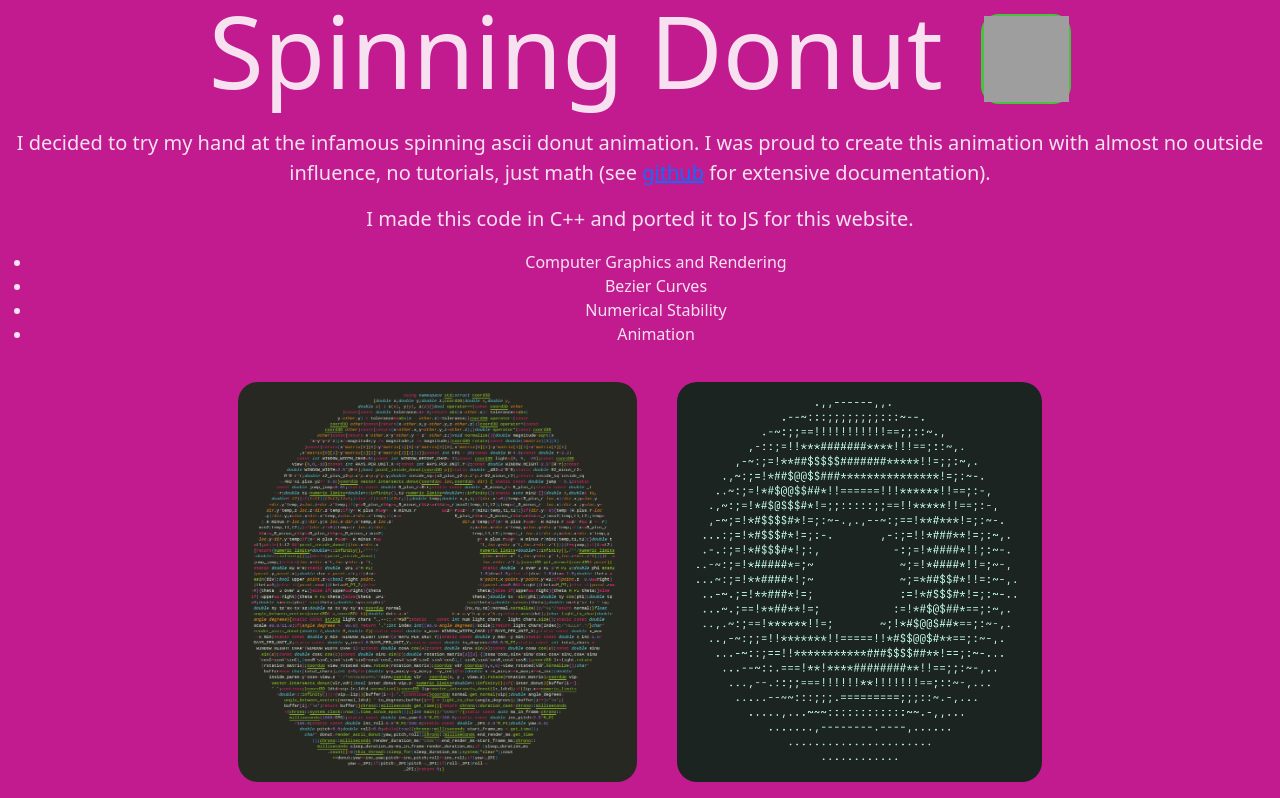
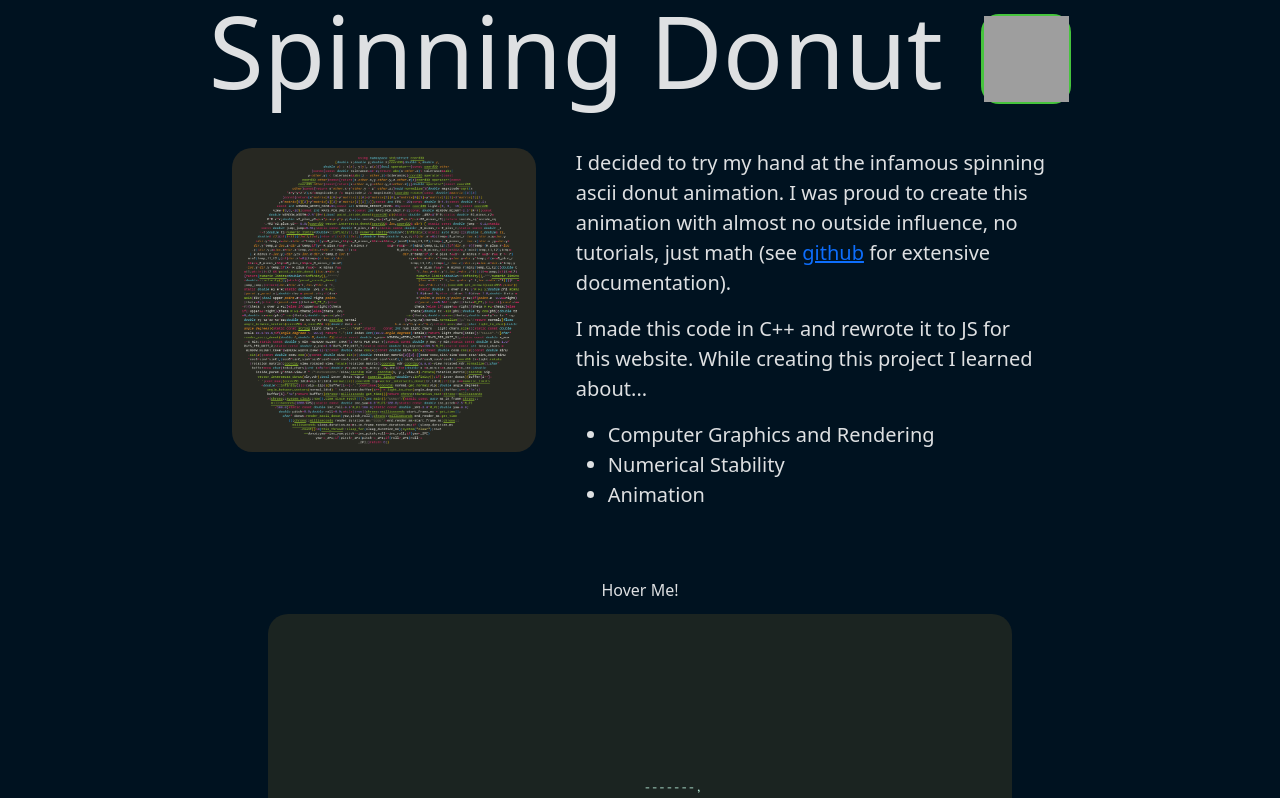
Before and after one commit to HaydenDippL/Portfolio, a React (Vite) app: page / in a window 1280 px wide. Shown: the part 8140-8938 px from the top of the page. Built offline with nearby package versions, Linux system fonts and the light colour scheme; grey boxes are pictures that could not be loaded.

Commit message:
added donut section

```diff
--- a/src/components/projects/Donut.jsx
+++ b/src/components/projects/Donut.jsx
@@ -48,7 +48,6 @@
                 if (roll > _2PI) roll -= _2PI
                 set_angles({yaw: yaw, pitch: pitch, roll: roll})
             }
-
         }
 
         function desired_angles(relative_pos) {
@@ -59,29 +58,6 @@
                 yaw: max_yaw * relative_pos.y,
                 pitch: -max_pitch * relative_pos.x
             }
-        }
-
-        // Define initial state (yaw_speed, pitch_speed)
-        const initialState = { yawSpeed: 0.5, pitchSpeed: 0.3 };
-
-        // Define final state (yaw, pitch)
-        const finalState = { yaw: 45, pitch: 30 };
-
-        // Determine control points based on initial and final states
-        const controlPoint1 = { yawSpeed: 0.5, pitchSpeed: 0.3 }; // Initial state
-        const controlPoint2 = { yawSpeed: 0.1, pitchSpeed: 0.1 }; // Intermediate control point
-        const controlPoint3 = { yawSpeed: 0, pitchSpeed: 0 }; // Final state
-
-        // Calculate Bezier curve
-        function calculateBezier(t) {
-            const yawSpeed = bezier(t, initialState.yawSpeed, controlPoint1.yawSpeed, controlPoint2.yawSpeed, controlPoint3.yawSpeed, finalState.yaw);
-            const pitchSpeed = bezier(t, initialState.pitchSpeed, controlPoint1.pitchSpeed, controlPoint2.pitchSpeed, controlPoint3.pitchSpeed, finalState.pitch);
-            return { yawSpeed, pitchSpeed };
-        }
-
-        // Bezier interpolation function
-        function bezier(t, p0, p1, p2, p3, p4) {
-            return (1 - t) * (1 - t) * (1 - t) * (1 - t) * p0 + 4 * (1 - t) * (1 - t) * (1 - t) * t * p1 + 6 * (1 - t) * (1 - t) * t * t * p2 + 4 * (1 - t) * t * t * t * p3 + t * t * t * t * p4;
         }
 
         animate_donut()
@@ -96,39 +72,40 @@
         })
     }
 
-    return <div className='centered light-text' style={{backgroundColor: '#c21b8f'}}>
+    return <div className='centered light-text' style={{backgroundColor: '#001220'}}>
         <div className='hbox'>
             <h1 className='title'>Spinning Donut</h1>
             <div style={{marginLeft: '3vw'}}>
                 <GitHubLink link={DONUT_GIT_REPO_URL} size={90}/>
             </div>
         </div>
-        <div>
-            <p className='text'>I decided to try my hand at the infamous spinning ascii donut animation. I was proud to create this animation with almost no outside influence, no tutorials, just math (see <a href={DONUT_GIT_REPO_URL} target='_blank'>github</a> for extensive documentation).</p>
-            <p className='text'>I made this code in C++ and ported it to JS for this website.</p>
-            <ul>
-                <li>Computer Graphics and Rendering</li>
-                <li>Bezier Curves</li>
-                <li>Numerical Stability</li>
-                <li>Animation</li>
-            </ul>
+        <div className='centered'>
+            <div className='vbox'>
+                <div className='hbox'>
                     <img src={DonutCode} style={{
-                height: '50vh',
+                        height: '38vh',
                         width: 'auto',
                         margin: '20px',
                         borderRadius: '20px'
                     }}/>
-            <img src={SpinningDonut} style={{
-                height: '50vh',
-                width: 'auto',
-                margin: '20px',
-                borderRadius: '20px'
-            }}/>
+                    <div className='left' style={{width: '40vw'}}>
+                        <p className='text'>I decided to try my hand at the infamous spinning ascii donut animation. I was proud to create this animation with almost no outside influence, no tutorials, just math (see <a href={DONUT_GIT_REPO_URL} target='_blank'>github</a> for extensive documentation).</p>
+                        <p className='text'>I made this code in C++ and rewrote it to JS for this website. While creating this project I learned about...</p>
+                        <ul className='text'>
+                            <li>Computer Graphics and Rendering</li>
+                            <li>Numerical Stability</li>
+                            <li>Animation</li>
+                        </ul>
+                    </div>
+                </div>
+                <p style={{marginBottom: '-20px'}}>Hover Me!</p>
                 <div id='donut-terminal'
                     onMouseOver={() => set_is_mouse_over(true)}
                     onMouseLeave={() => set_is_mouse_over(false)}
-                onMouseMove={handle_mouse_move}>
+                    onMouseMove={handle_mouse_move}
+                    style={{marginBottom: '30vh'}}>
                     {donut.split('\n').map((line, i) => <p key={i}>{line}</p>)}
+                </div>
             </div>
         </div>
     </div>
--- a/src/styles.css
+++ b/src/styles.css
@@ -146,5 +146,5 @@
 }
 
 .waves2 {
-    background-image: url('./assets/layered-waves-red-blue.svg');
+    background-image: url('./assets/layered-waves-pink-orange.svg');
 }
--- a/src/styles/Projects.css
+++ b/src/styles/Projects.css
@@ -80,6 +80,7 @@
 }
 
 #donut-terminal p {
+    width: 55vw;
     margin: 0px;
     -webkit-user-select: none; /* Safari */
     -moz-user-select: none; /* Firefox */
```
Also changed, not shown: src/assets/layered-waves-pink-orange.svg (added), src/assets/layered-waves-red-blue.svg (deleted). Lines whose indentation alone changed are shown as unchanged.
